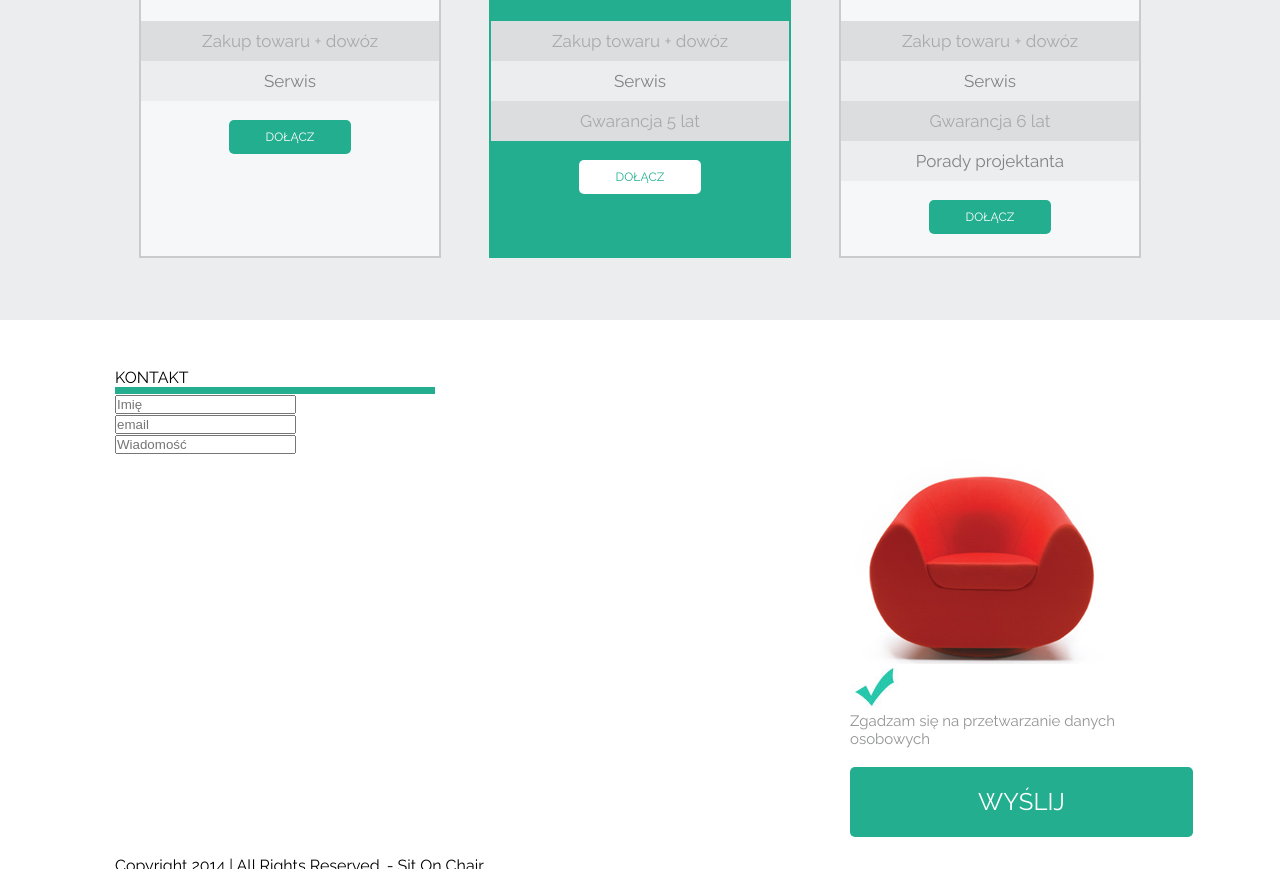
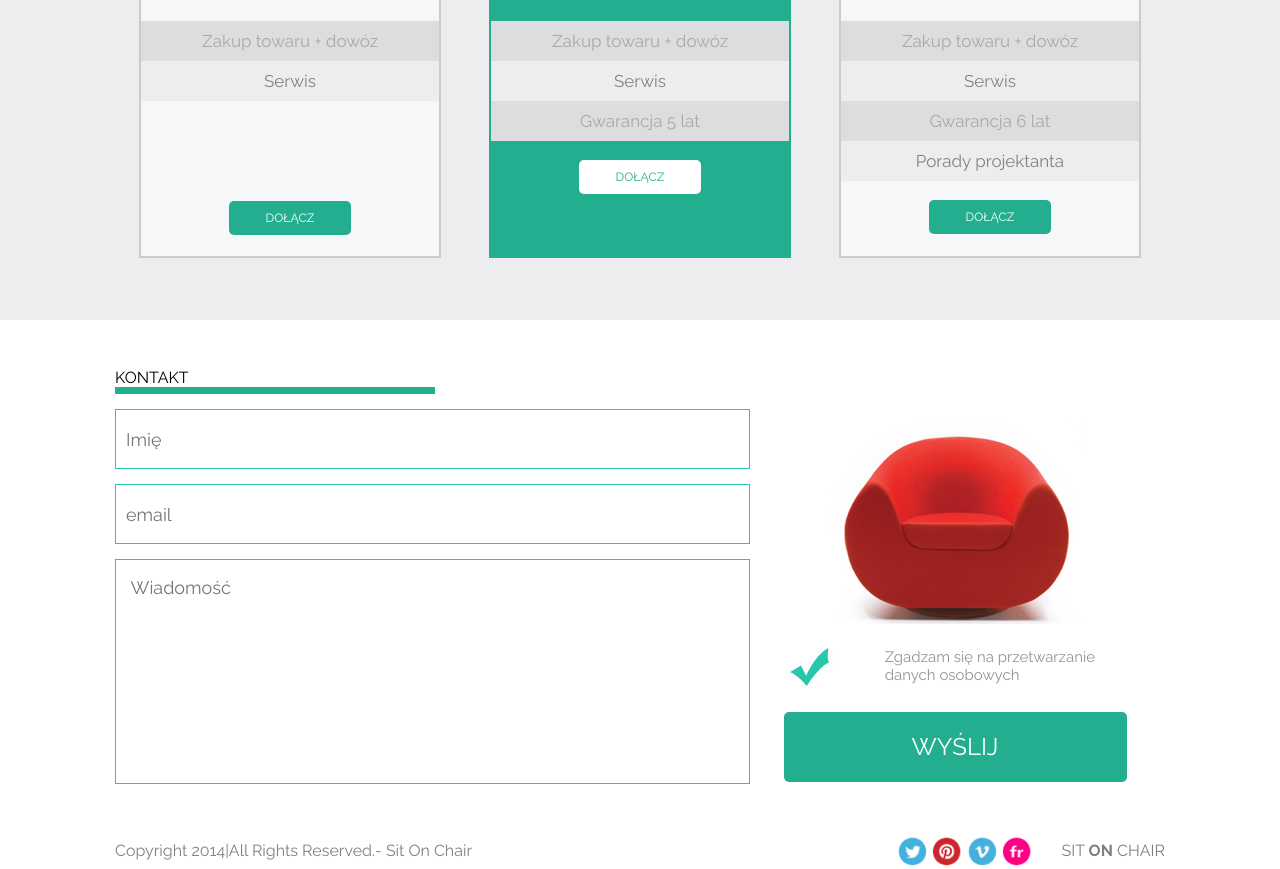
Before and after one commit to dominikalus/Sit-on-chair, a plain HTML site: page index.html in a window 1280 px wide. Shown: the part 1150-2019 px from the top of the page. Drawn offline with Linux system fonts and the light colour scheme.

Commit message:
dokonczone

```diff
--- a/css/stylesheet.css
+++ b/css/stylesheet.css
@@ -41,7 +41,7 @@ header {
     line-height: 50px;
 }
 
-span {
+.topspan {
     color: rgb(35,175,143);
     font-weight: 700;
 }
@@ -236,9 +236,10 @@ p;
     background-color: rgb(246,247,249);
 }
 
-.middle {
+.middle{
     background-color: rgb(35,175,143);
     border: 2px solid rgb(35,175,143);
+
 }
 
 .box .head .circle {
@@ -253,13 +254,6 @@ p;
     margin-left: -30px;
     background-color: white;
 }
-
-.middlecircle {
-    background-color: rgb(35,175,143);
-    border: 2px solid rgb(35,175,143);
-
-}
-
 
 .box .head .circle .circle-inside{
     width: 25px;
@@ -355,25 +349,15 @@ h2 {
 
 }
 
-.middlebutton {
+.btn1{
+    margin-top: 100px;
+}
+
+.btn2 {
     background-color: white;
     color: rgb(35,175,143);
+    margin-top: px;
 }
-/*
-.boxbutton2 {
-    color:rgb(35,175,143);
-    text-align: center;
-    font-size: 12px;
-    line-height: 34px;
-    text-transform: uppercase;
-    background-color: white;
-    border-radius: 5px;
-    height: 34px;
-    width: 122px;
-    display:block;
-    margin: 19px auto;
-
-}*/
 
 .contactheader::after {
     content:"";
@@ -383,22 +367,55 @@ h2 {
     display:block;
 }
 
-.form {
-    width:70%;
+.leftform {
+    width:60%;
+    float:left;
 }
 
+input[type="text"],
+input[type="email"],
+textarea{
+    margin-top: 15px;
+    width: 635px;
+    height: 60px;
+    line-height: 25px;
+    font-size: 18px;
+    border: 0.5px solid #27C7AB;
+    font-family: Raleway;
+    padding-left: 10px;
+}
+
+textarea{
+    resize: none;
+    height:225px;
+    padding-top: 15px;
+
+}
 
 .rightform {
-    width:30%;
+    width:40%;
    float:right;
 }
 
 .rightform .agree{
     color: rgb(146,147,148);
     font-size: 15px;
-
+    float:right;
+    margin-right:70px;
 }
 
+.imagediv{
+    padding-left: 60px;
+    margin: 0 auto;
+}
+
+.redchair{
+    padding: 20px;
+}
+
+.checkbox{
+    margin-left: 40px;
+}
 .checkbox [type="checkbox"] {
     display:none;
     visibility: hidden;
@@ -408,18 +425,76 @@ h2 {
     border: 1px solid rgb(35,175,143);
 }
 
-.logos {
-    float:right;
-}
 
-.bottomlogo {
-    float: right;
-}
 
 .bottombutton {
     width:343px;
     height:70px;
     line-height:70px;
     font-size: 24px;
+    margin-top: 20px;
+}
+
+footer {
+    width: 100%;
+    height:80px;
+}
+
+footer:after {
+    content: "";
+    display: block;
+    clear: both;
+}
+
+.rights{
+    float: left;
+    color:grey;
+    width:60%;
+    padding-top: 40px;
+}
+
+.cont {
+    float:right;
+}
+
+.socials {
+    float:left;
+    width:150px;
+    height:80px;
+    margin: 20px 30px;
+    padding-top: 15px;
+}
+
+.socials p{
+    width: 30px;
+    height: 30px;
+    background-position: center;
+    background-size: contain;
+    float: right;
+    margin-left: 5px;
+}
+
+.socials p:first-child{
+    background-image: url("../images/flickr.png");
+}
+.socials p:last-child{
+    background-image: url("../images/twitter.png");
+}
+.socials p:nth-child(3){
+    background-image: url("../images/pinterest.png");
+}
+.socials p:nth-child(2){
+    background-image: url("../images/vimeo.png");
+}
+
+.bottomlogo{
+    float:right;
+    padding-top: 20px;
 
 }
+
+.bottomlogo p{
+    text-align: right;
+    margin: 20px 0px;
+    color:grey;
+}
--- a/index.html
+++ b/index.html
@@ -9,7 +9,7 @@
     <header>
         <div class="container">
             <div class="logo">
-                <a href="#">Sit <span>On</span> Chair</a>
+                <a href="#">Sit <span class="topspan">On</span> Chair</a>
             </div>
         <nav>
             <ul class="topmenu">
@@ -112,7 +112,7 @@
                                 <div class="boxline1">Zakup towaru + dowóz</div>
                                 <div class="boxline2">Serwis</div>
 
-                                <a class="boxbutton" href="#">dołącz</a>
+                                <a class="boxbutton btn1" href="#">dołącz</a>
                             </div>
                         </div>
                 </div>
@@ -121,9 +121,9 @@
             <div class="col">
                 <div class="box middle">
                     <div class="head">
-                                <span class="circle middlecircle">
-                                    <span class="circle-inside"></span>
-                                </span>
+                        <span class="circle middle">
+                            <span class="circle-inside"></span>
+                        </span>
                     </div>
 
                     <div class="content">
@@ -142,7 +142,7 @@
                         <div class="boxline2">Serwis</div>
                         <div class="boxline1">Gwarancja 5 lat</div>
 
-                        <a class="boxbutton middlebutton" href="#">dołącz</a>
+                        <a class="boxbutton btn2" href="#">dołącz</a>
                     </div>
                 </div>
             </div>
@@ -187,34 +187,33 @@
         <div class="container">
             <p class="contactheader">kontakt</p>
 
-            <div class="form">
+            <div class="leftform">
                 <form>
                     <label for="name">
                     <input type="text" id="name" placeholder="Imię">
                     </label>
                     <br>
-
                     <label for="email">
                         <input type="text" id="email" placeholder="email">
                     </label>
                     <br>
                     <label for="message">
-                        <input type="text" id="message" placeholder="Wiadomość">
+                        <textarea id="message" rows="50" cols="30" placeholder=" Wiadomość"></textarea>
                     </label>
 
                 </form>
             </div>
 
             <div class="rightform">
-               <img class="redchair" src="images/red_chair.png"/>
-
+                <div class="imagediv">
+                    <img class="redchair" src="images/red_chair.png"/>
+                </div>
                 <label class="checkbox">
-
                     <input type="checkbox"/>
                     <img class="formok" src="images/form_ok.jpg"/>
                 </label>
                 <p class="agree">
-                    Zgadzam się na przetwarzanie danych osobowych
+                    Zgadzam się na przetwarzanie <br>danych osobowych
                 </p>
                 <a class="boxbutton bottombutton" href="#">wyślij</a>
             </div>
@@ -224,21 +223,22 @@
     <footer>
         <div class="container">
 
-            <p class="footertext">
-                Copyright 2014 | All Rights Reserved. - Sit On Chair
-            </p>
+            <div class="rights">
+                <span class="copyright">Copyright 2014|All Rights Reserved.- Sit On Chair</span>
+            </div>
+            <div class="cont">
+                <div class="socials">
+                    <p><a href="http://www.flickr.com"></a></p>
+                    <p><a href="http://vimeo.com"></a></p>
+                    <p><a href="http://pl.pinterest.com"></a></p>
+                    <p><a href="http://www.twitter.com"></a></p>
+                </div>
 
-            <div class="logos">
-                <img src="images/flickr.png"/>
-                <img src="images/vimeo.png"/>
-                <img src="images/pinterest.png"/>
-                <img src="images/twitter.png"/>
-                <a href="#" class="bottomlogo">Sit <span class="bottomlogospan">On</span> Chair</a>
+                <div class="bottomlogo">
+                    <p>SIT <b>ON</b> CHAIR</p>
+                </div>
             </div>
-
-
         </div>
-
     </footer>
 </body>
 </html>
```
